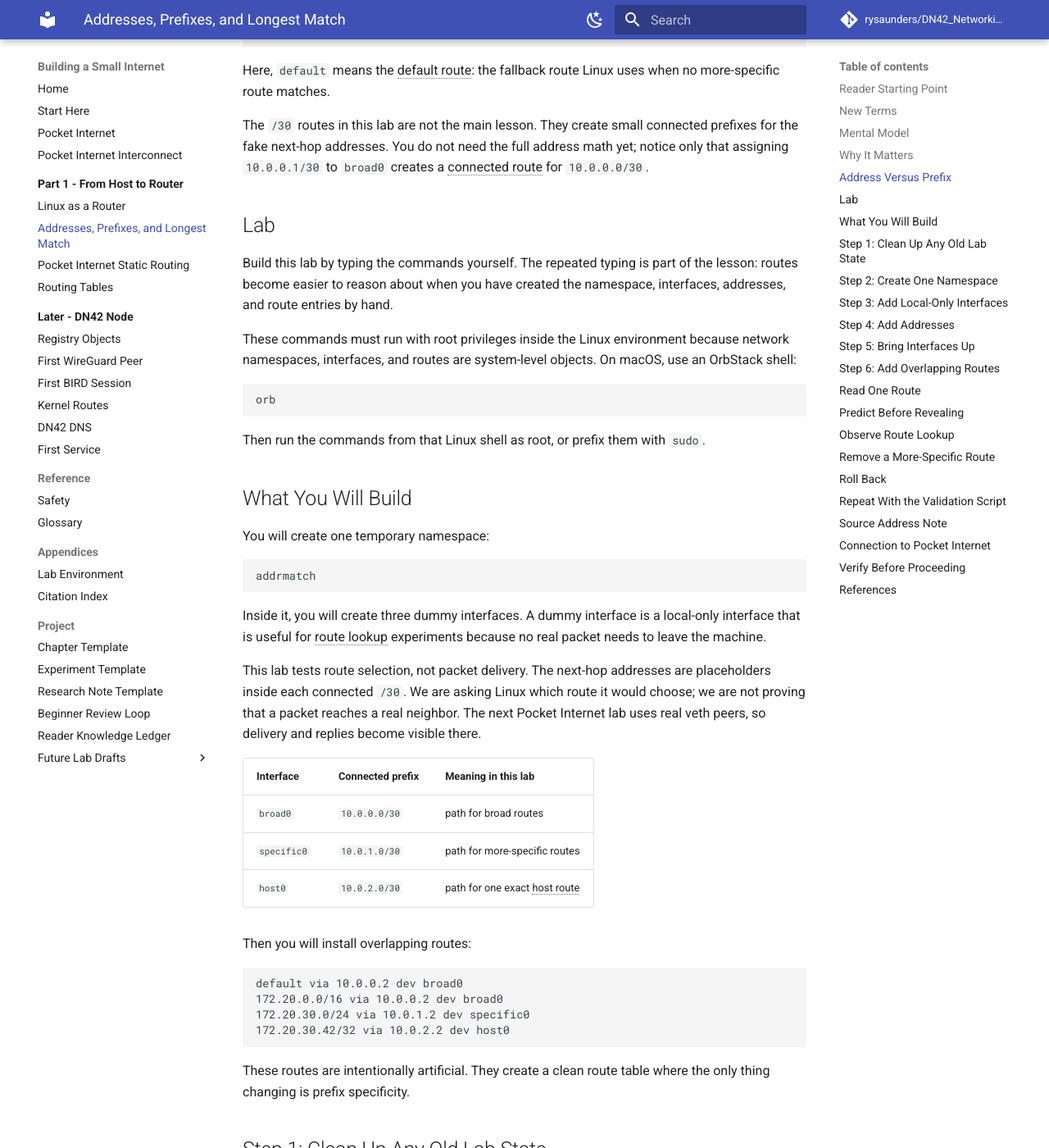
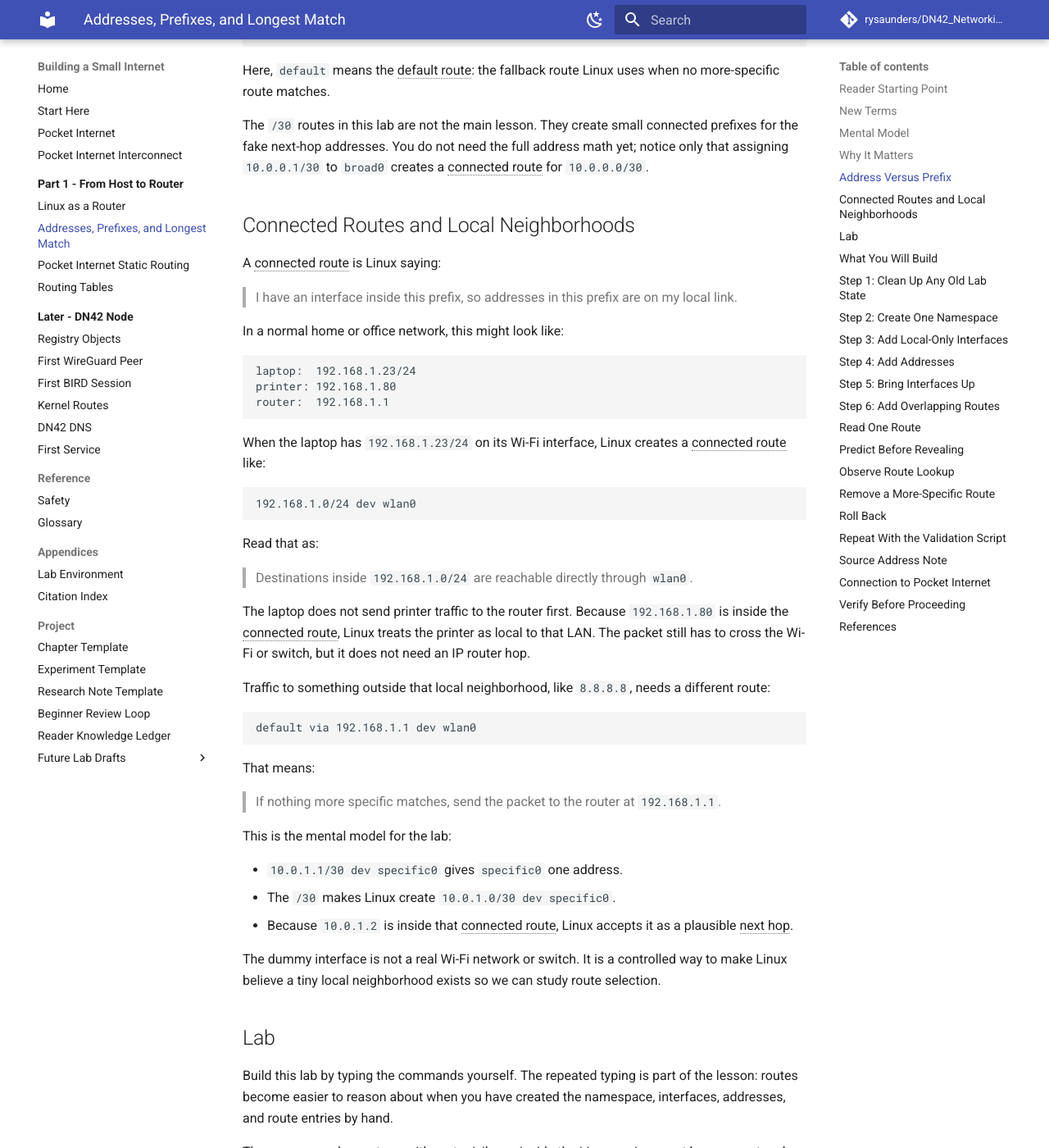
Before and after one commit to rysaunders/DN42_Networking_by_Experimenting, an MkDocs documentation site: the page built from docs/part-01-first-principles/02-addressing-and-subnets.md, in a window 1280 px wide and 1400 px high, scrolled down 2231 px. Shown: the whole window at 82% size. Built offline with MkDocs 1.6.1 and Material for MkDocs 9.7.7, drawn with Linux system fonts in a browser that asks for light colours; comment, search, counter and statistics services are not loaded; some of the changed text lies outside the part shown.

Commit message:
Ground connected route explanations

````diff
--- a/docs/part-01-first-principles/02-addressing-and-subnets.md
+++ b/docs/part-01-first-principles/02-addressing-and-subnets.md
@@ -78,6 +78,50 @@ The larger prefix length is more specific:
 Here, `default` means the default route: the fallback route Linux uses when no more-specific route matches.
 
 The `/30` routes in this lab are not the main lesson. They create small connected prefixes for the fake next-hop addresses. You do not need the full address math yet; notice only that assigning `10.0.0.1/30` to `broad0` creates a connected route for `10.0.0.0/30`.
+
+## Connected Routes and Local Neighborhoods
+
+A connected route is Linux saying:
+
+> I have an interface inside this prefix, so addresses in this prefix are on my local link.
+
+In a normal home or office network, this might look like:
+
+```text
+laptop:  192.168.1.23/24
+printer: 192.168.1.80
+router:  192.168.1.1
+```
+
+When the laptop has `192.168.1.23/24` on its Wi-Fi interface, Linux creates a connected route like:
+
+```text
+192.168.1.0/24 dev wlan0
+```
+
+Read that as:
+
+> Destinations inside `192.168.1.0/24` are reachable directly through `wlan0`.
+
+The laptop does not send printer traffic to the router first. Because `192.168.1.80` is inside the connected route, Linux treats the printer as local to that LAN. The packet still has to cross the Wi-Fi or switch, but it does not need an IP router hop.
+
+Traffic to something outside that local neighborhood, like `8.8.8.8`, needs a different route:
+
+```text
+default via 192.168.1.1 dev wlan0
+```
+
+That means:
+
+> If nothing more specific matches, send the packet to the router at `192.168.1.1`.
+
+This is the mental model for the lab:
+
+- `10.0.1.1/30 dev specific0` gives `specific0` one address.
+- The `/30` makes Linux create `10.0.1.0/30 dev specific0`.
+- Because `10.0.1.2` is inside that connected route, Linux accepts it as a plausible next hop.
+
+The dummy interface is not a real Wi-Fi network or switch. It is a controlled way to make Linux believe a tiny local neighborhood exists so we can study route selection.
 
 ## Lab
 
@@ -170,9 +214,11 @@ ip -n addrmatch link add host0 type dummy
 
 These names are deliberately plain:
 
-- `broad0` will carry broad routes,
-- `specific0` will carry more-specific routes,
-- `host0` will carry one exact host route.
+- `broad0` is the broad/default exit,
+- `specific0` is the more-specific exit,
+- `host0` is the exact-host exit.
+
+These are labels for route selection. They are not real routers.
 
 ## Step 4: Add Addresses
 
@@ -192,6 +238,8 @@ This syntax can look odd at first. `10.0.0.1/30` does two related things:
 So the interface does have one specific address: `10.0.0.1`. The `/30` does not mean "assign every address in the `/30` to this interface." It means "this address lives on a local link whose prefix is `/30`."
 
 Linux uses that prefix length to create a connected route. For example, assigning `10.0.0.1/30` to `broad0` creates a connected route for `10.0.0.0/30`.
+
+That connected route is what makes `10.0.0.2` look local to `broad0`. Linux will allow a route such as `default via 10.0.0.2 dev broad0` only if the next hop looks reachable through `broad0`.
 
 If you assigned `10.0.0.1/32` instead, Linux would treat only `10.0.0.1` as directly connected. That is useful for loopback service addresses, but it would not describe a small local link with a next-hop address like `10.0.0.2`.
 
````
Also changed, not shown: docs/part-01-first-principles/01-linux-networking.md (+61 -27 lines), docs/reader-knowledge.md (+1 -0 lines), includes/abbreviations.md (+1 -0 lines).
